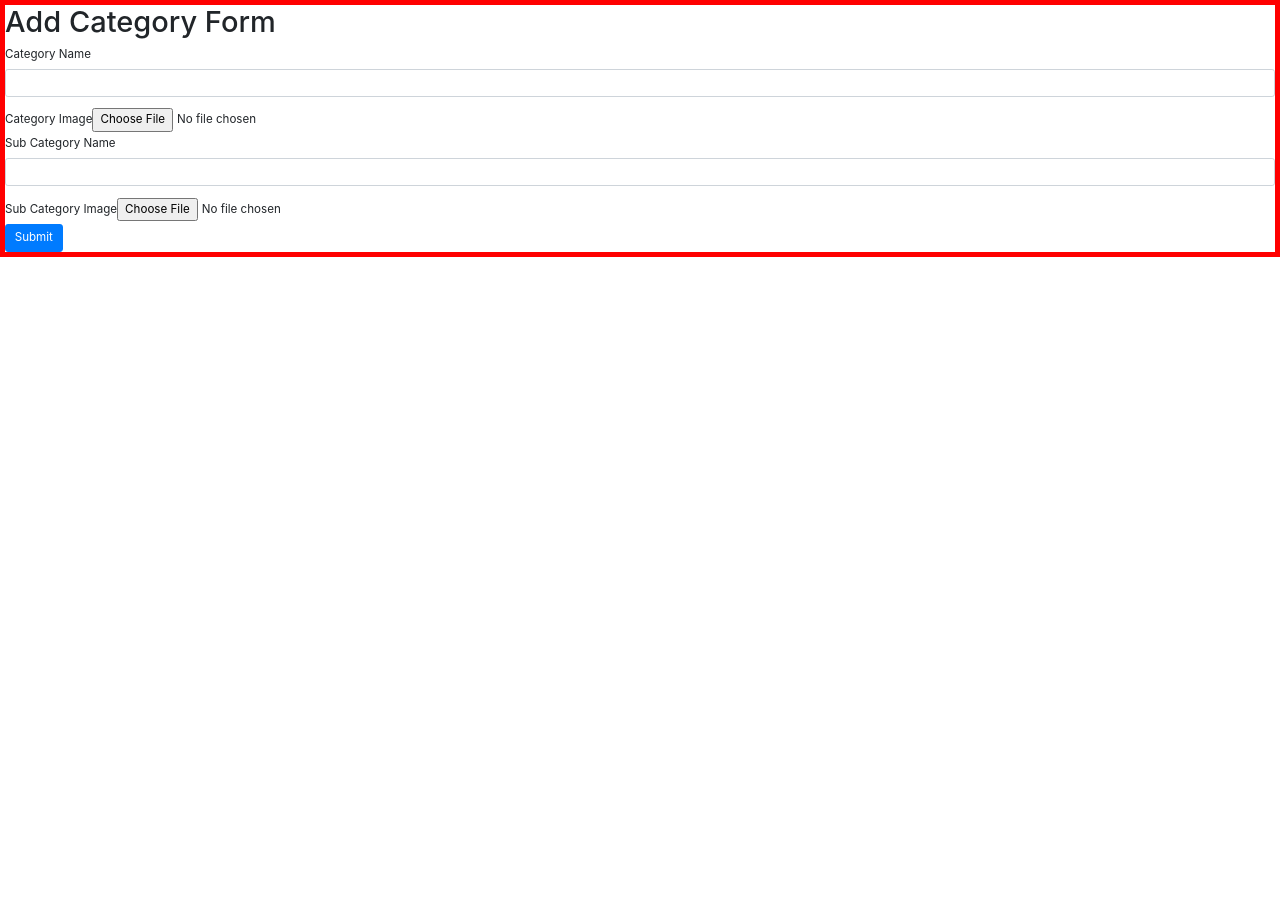
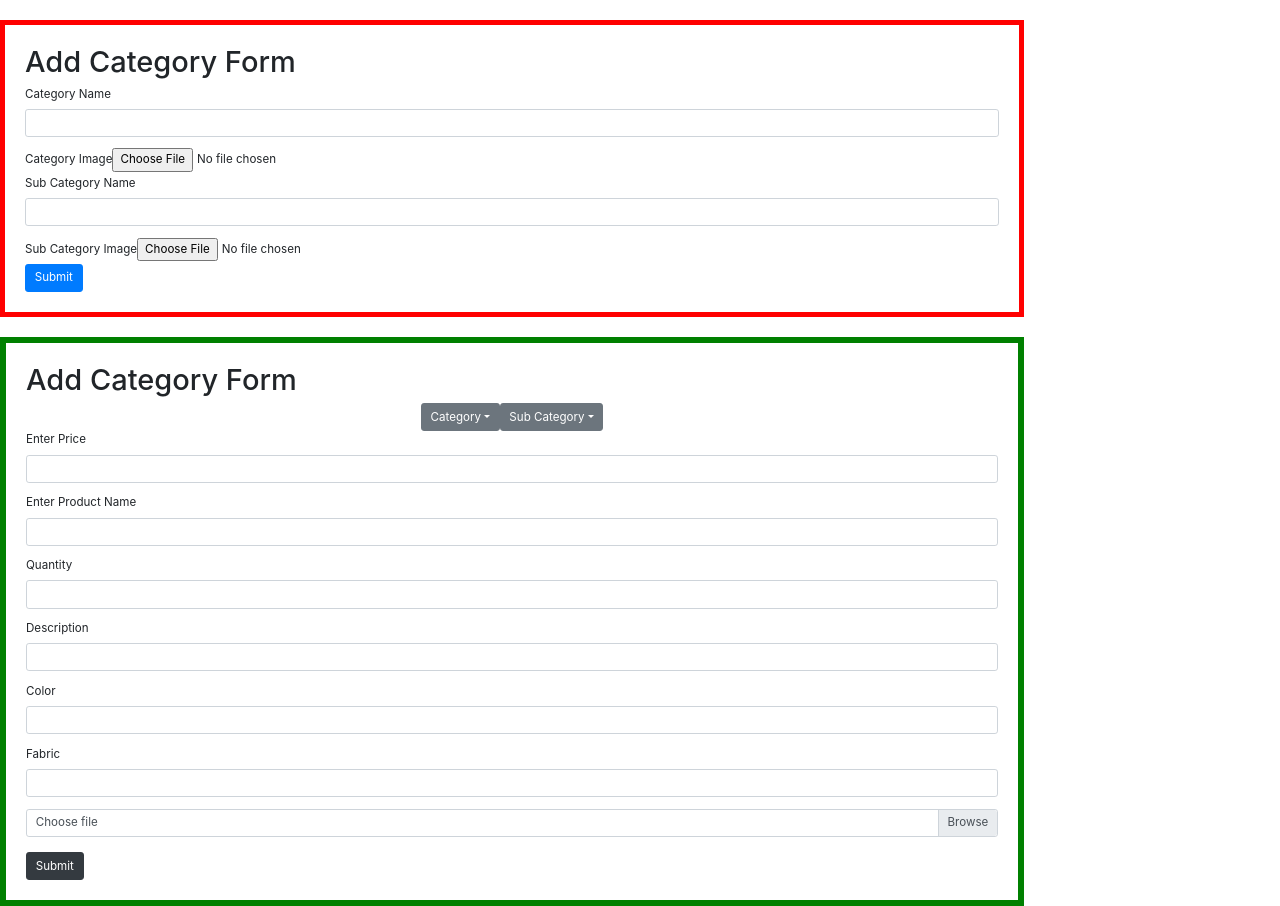
Before and after one commit to SyedOsamaBinAzhar/cambridgeClone, a React (Create React App) app: page /page/Admin in a window 1280 px wide. Before the commit the page ends 800 px from the top, so only its background shows below. Built offline with nearby package versions, Linux system fonts and the light colour scheme.

Commit message:
Design Add Category Form readt using bootstrap

```diff
--- /dev/null
+++ b/src/AdminComponents/SubCategoryForm/SubCategoryForm.css
@@ -0,0 +1,6 @@
+form{
+    width: 80%;
+    border: 6px solid green;
+    margin-top: 20px;
+    padding: 20px;
+}
--- /dev/null
+++ b/src/AdminComponents/SubCategoryForm/SubCategoryForm.jsx
@@ -0,0 +1,78 @@
+import React from 'react'
+import "./SubCategoryForm.css"
+const SubCategoryForm = () => {
+    return (
+        <div>
+            <form>
+                <h1>Add Category Form</h1>
+                <div className="flex">
+                <div class="dropdown">
+  <button class="btn btn-secondary dropdown-toggle" type="button" data-toggle="dropdown" aria-haspopup="true" aria-expanded="false">
+   Category
+  </button>
+  <div class="dropdown-menu" aria-labelledby="dropdownMenuButton">
+    <a class="dropdown-item" href="#">Action</a>
+    <a class="dropdown-item" href="#">Another action</a>
+    <a class="dropdown-item" href="#">Something else here</a>
+  </div>
+</div>
+
+<div class="dropdown">
+  <button class="btn btn-secondary dropdown-toggle" type="button" data-toggle="dropdown" aria-haspopup="true" aria-expanded="false">
+    Sub Category
+  </button>
+  <div class="dropdown-menu" aria-labelledby="dropdownMenuButton">
+    <a class="dropdown-item" href="#">Action</a>
+    <a class="dropdown-item" href="#">Another action</a>
+    <a class="dropdown-item" href="#">Something else here</a>
+  </div>
+</div>
+                </div>
+
+
+                <div class="form-group">
+    <label for="exampleInputEmail1">Enter Price</label>
+    <input type="email" class="form-control" id="exampleInputEmail1" aria-describedby="emailHelp"/>
+  </div>
+
+  <div class="form-group">
+    <label for="exampleInputEmail1">Enter Product Name</label>
+    <input type="email" class="form-control" id="exampleInputEmail1" aria-describedby="emailHelp"/>
+  </div>
+
+
+  <div class="form-group">
+    <label for="exampleInputEmail1">Quantity</label>
+    <input type="email" class="form-control" id="exampleInputEmail1" aria-describedby="emailHelp"/>
+  </div>
+
+  <div class="form-group">
+    <label for="exampleInputEmail1">Description</label>
+    <input type="email" class="form-control" id="exampleInputEmail1" aria-describedby="emailHelp"/>
+  </div>
+
+  <div class="form-group">
+    <label for="exampleInputEmail1">Color</label>
+    <input type="email" class="form-control" id="exampleInputEmail1" aria-describedby="emailHelp"/>
+  </div>
+
+  <div class="form-group">
+    <label for="exampleInputEmail1">Fabric</label>
+    <input type="email" class="form-control" id="exampleInputEmail1" aria-describedby="emailHelp"/>
+  </div>
+
+  <div class="custom-file">
+    <label>Select PRoduct Image</label>
+  <input type="file" class="custom-file-input" id="customFile"/>
+  <label class="custom-file-label" for="customFile">Choose file</label>
+</div>
+
+<button type="submit" class="btn btn-dark">Submit</button>
+            </form>
+        </div>
+    )
+}
+
+
+
+export default SubCategoryForm
--- a/src/FirebaseUtilities/FirebaseUtilities.js
+++ b/src/FirebaseUtilities/FirebaseUtilities.js
@@ -20,7 +20,6 @@ export let createACategoryAndSubCategoryInFirestore = async(categoryObj) => {
         //creating image reference in storage
 
         let storageRef = storage.ref();
-        console.log(storageRef)
 
 
         var spaceRef1 = storageRef.child(`Main Category Covers/${categoryObj.mainCategoryCover}`);
--- a/src/Pages/Admin/Admin.jsx
+++ b/src/Pages/Admin/Admin.jsx
@@ -1,10 +1,12 @@
 import React from 'react'
 import CategoryForm from '../../AdminComponents/CategoryForm/CategoryForm'
+import SubCategoryForm from '../../AdminComponents/SubCategoryForm/SubCategoryForm'
 
 const Admin = () => {
     return (
         <div>
             <CategoryForm/>
+            <SubCategoryForm/>
         </div>
     )
 }
```
Also changed, not shown: 1 other file (tests, documents, lock files or other folders).
